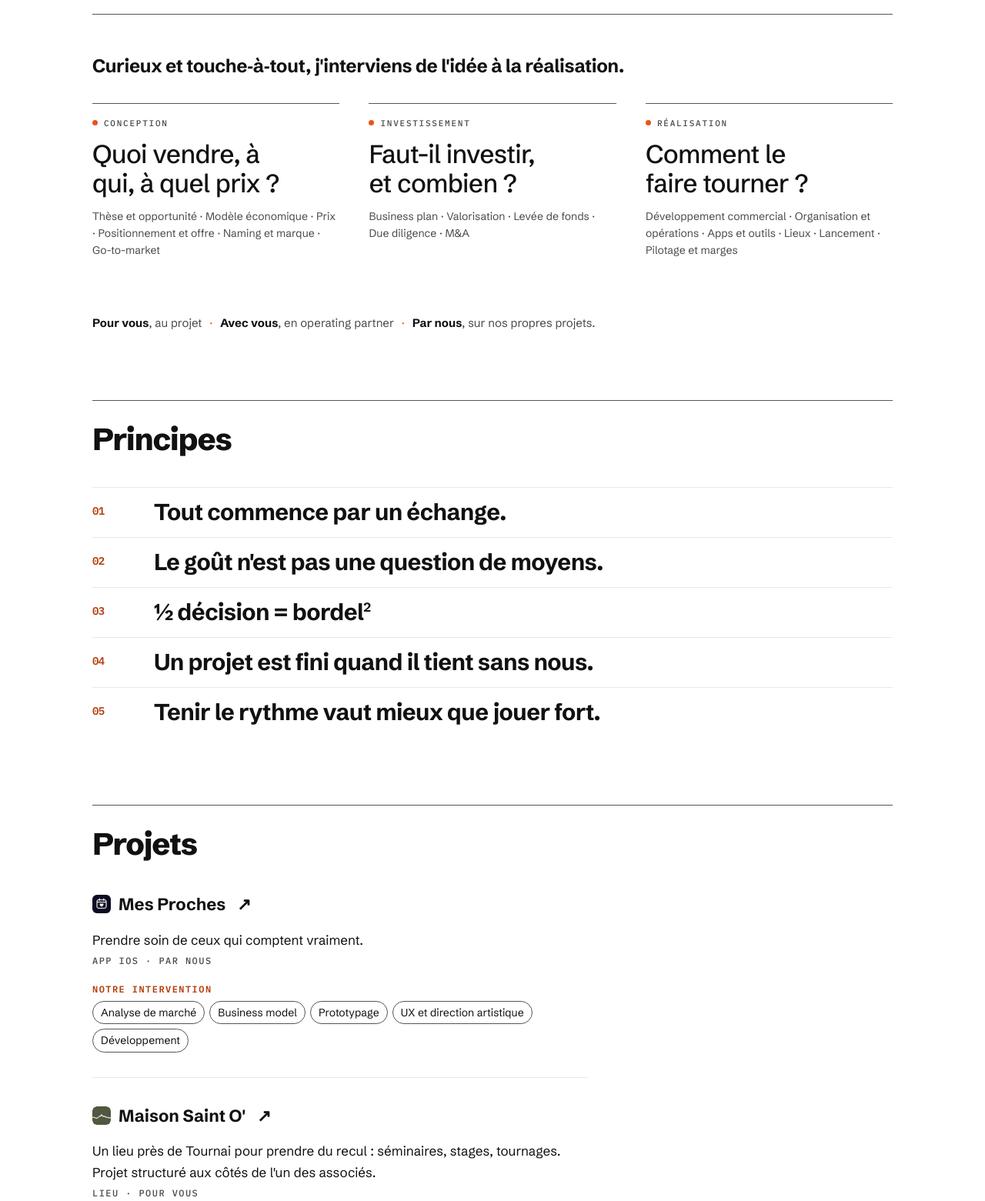
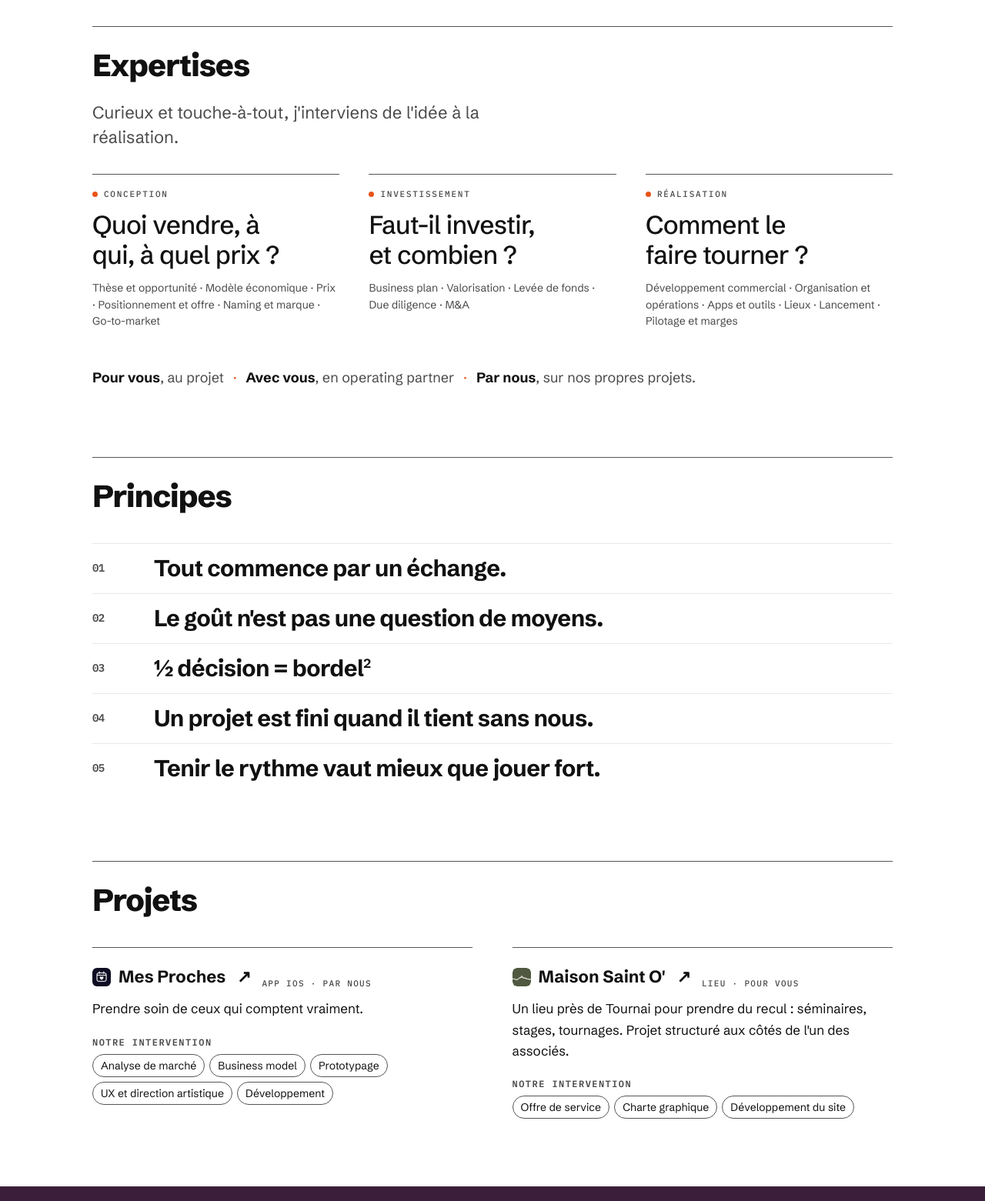
Before and after one commit to bschoeffel/paradiddle-site, a plain HTML site: page index.html in a window 1280 px wide. Shown: the part 720-2281 px from the top of the page at 77% size. Drawn offline with Linux system fonts and the light colour scheme.

Commit message:
Mise en page : titre Expertises, projets en deux colonnes, espacements réguliers, orange réservé aux temps forts
Co-Authored-By: Claude Opus 5.5 <noreply@anthropic.com>
Claude-Session: https://claude.ai/code/session_01BLnAgTWFHsGTDW4dwBqLML

```diff
--- a/index.html
+++ b/index.html
@@ -98,7 +98,7 @@ section.s { border-top: 1.5px solid var(--ink); padding: 28px 0 88px; }
 .rules { list-style: none; padding: 0; counter-reset: r; }
 .rules li { counter-increment: r; display: grid; grid-template-columns: 64px minmax(0, 1fr); gap: 16px; padding: 14px 0; border-top: 1px solid var(--line); font-size: clamp(22px, 2.6vw, 30px); line-height: 1.2; font-weight: 700; letter-spacing: -0.02em; }
 @media (max-width: 620px) { .rules li { grid-template-columns: 34px minmax(0, 1fr); gap: 8px; } }
-.rules li::before { content: counter(r, decimal-leading-zero); font: 600 14px var(--mono); color: var(--accent-ink); padding-top: .55em; }
+.rules li::before { content: counter(r, decimal-leading-zero); font: 600 14px var(--mono); color: var(--muted); padding-top: .55em; }
 
 /* 04 Index */
 .index { width: 100%; border-collapse: collapse; font-size: 16px; }
@@ -217,7 +217,7 @@ footer .wrap { display: flex; justify-content: space-between; align-items: end;
 .s-head { grid-template-columns: minmax(0, 1fr) !important; gap: 0 !important; }
 .s-body { margin-left: 0 !important; }
 /* Ouverture par le fondateur */
-.opener { padding: clamp(56px, 9vw, 112px) 0 clamp(40px, 6vw, 72px); }
+.opener { padding: clamp(56px, 9vw, 112px) 0 88px; }
 .opener .kicker { margin: 0 0 18px; font: 500 12px var(--mono); letter-spacing: .14em; text-transform: uppercase; color: var(--muted); }
 .opener h1 { margin: 0; font-size: clamp(34px, 5.4vw, 68px); line-height: 1.05; font-weight: 800; letter-spacing: -0.035em; max-width: 14em; text-wrap: balance; }
 .opener h1 em { font-style: normal; color: var(--accent); }
@@ -229,7 +229,7 @@ footer .wrap { display: flex; justify-content: space-between; align-items: end;
 .me-name span { font: 500 11px var(--mono); letter-spacing: .14em; text-transform: uppercase; color: var(--muted); }
 .me .xp { margin-top: 6px; }
 @media (max-width: 560px) { .me { grid-template-columns: minmax(0, 1fr); } .me img { width: 80px; height: 80px; } }
-.opening .lead { margin: 0 0 28px; font-size: clamp(20px, 2vw, 24px); font-weight: 700; letter-spacing: -0.015em; }
+.opening .lead { margin: -16px 0 32px; font-size: clamp(19px, 1.8vw, 22px); line-height: 1.45; color: var(--muted); max-width: 46ch; }
 /* Animation dans l'ouverture */
 .opener .dot { display: inline-block; width: .19em; height: .19em; border-radius: 50%; background: var(--accent); margin-left: .05em; vertical-align: baseline; }
 .opener .w { transition: color .35s ease; }
@@ -241,7 +241,7 @@ html.pd-intro.pd-hero-in .opener h1 > span { opacity: 1; transform: none; }
 .opener .hits { margin-top: clamp(28px, 4vw, 44px); padding-top: 0; max-width: 520px; gap: clamp(6px, 1vw, 12px); }
 .opener .hit { border-width: 2px; font-size: clamp(11px, 1.2vw, 15px); }
 /* Ouverture : les trois questions, sans titre — version fine */
-.opening { padding: clamp(32px, 4vw, 48px) 0 clamp(48px, 7vw, 88px); border-top: .5px solid #555; }
+.opening { padding: 28px 0 88px; border-top: .5px solid #555; }
 .qs { list-style: none; margin: 0; padding: 0; display: grid; grid-template-columns: repeat(3, minmax(0, 1fr)); gap: 0 clamp(20px, 3vw, 40px); }
 .qs li { display: grid; align-content: start; gap: 14px; padding-top: 18px; border-top: .5px solid #555; }
 .qs .tag { margin: 0; display: flex; align-items: center; gap: 8px; font: 500 11px var(--mono); letter-spacing: .16em; text-transform: uppercase; color: var(--muted); }
@@ -249,7 +249,7 @@ html.pd-intro.pd-hero-in .opener h1 > span { opacity: 1; transform: none; }
 .qs .q { margin: 0; font-size: clamp(24px, 2.6vw, 34px); line-height: 1.15; font-weight: 500; letter-spacing: -0.02em; text-wrap: balance; }
 .qs .q em { font-style: normal; color: var(--accent); }
 .qs .d { margin: 0; font-size: 14px; line-height: 1.55; color: var(--muted); }
-.opening .modes { margin-top: clamp(40px, 6vw, 72px); font-size: 15px; }
+.opening .modes { margin-top: 48px; font-size: clamp(16px, 1.5vw, 18px); }
 @media (max-width: 760px) { .qs { grid-template-columns: minmax(0, 1fr); gap: 32px; } }
 /* Accroche rythmée : les mots s'allument sur les accents, la balle devient le point final */
 .hero .dot { display: inline-block; width: .19em; height: .19em; border-radius: 50%; background: var(--accent); margin-left: .05em; vertical-align: baseline; }
@@ -321,12 +321,14 @@ nav a:hover { color: var(--accent-ink); }
 .rules sup { font-size: .55em; line-height: 0; vertical-align: super; }
 
 /* Liens projets avec icône */
-.works { list-style: none; margin: 0; padding: 0; display: grid; gap: 32px; max-width: 62ch; }
-.work { padding-bottom: 32px; border-bottom: .5px solid #E8E8E4; }
-.work h3 { margin: 0; font-size: 22px; font-weight: 700; }
+.works { list-style: none; margin: 0; padding: 0; display: grid; grid-template-columns: repeat(2, minmax(0, 1fr)); gap: 32px clamp(24px, 4vw, 56px); }
+@media (max-width: 760px) { .works { grid-template-columns: minmax(0, 1fr); } }
+.work { padding-top: 20px; border-top: .5px solid #555; }
+.work h3 { margin: 0; font-size: 22px; font-weight: 700; display: flex; flex-wrap: wrap; align-items: baseline; gap: 4px 14px; }
+.work .kind { font: 500 11px var(--mono); letter-spacing: .12em; text-transform: uppercase; color: var(--muted); }
 .work .why { margin: 10px 0 0; font-size: 17px; }
 .work .what { margin: 6px 0 0; font: 500 12px var(--mono); letter-spacing: .12em; text-transform: uppercase; color: var(--muted); }
-.work .lbl { margin: 22px 0 8px; font: 600 12px var(--mono); letter-spacing: .12em; text-transform: uppercase; color: var(--accent-ink); }
+.work .lbl { margin: 22px 0 8px; font: 600 12px var(--mono); letter-spacing: .12em; text-transform: uppercase; color: var(--muted); }
 .tags { list-style: none; margin: 0; padding: 0; display: flex; flex-wrap: wrap; gap: 6px; }
 .tags li { font-size: 14px; padding: 3px 10px; border: .5px solid #555; border-radius: 999px; }
 .work .st { margin: 18px 0 0; display: flex; align-items: center; gap: 0; }
@@ -405,7 +407,8 @@ try { if (!window.matchMedia('(prefers-reduced-motion: reduce)').matches && !ses
     </section>
 
     <section class="opening" id="studio" aria-labelledby="studio-title">
-      <h2 id="studio-title" class="lead">Curieux et touche‑à‑tout, j'interviens de l'idée à la réalisation.</h2>
+      <div class="s-head"><h2 id="studio-title">Expertises</h2></div>
+      <p class="lead">Curieux et touche‑à‑tout, j'interviens de l'idée à la réalisation.</p>
       <ol class="qs">
         <li><p class="tag">Conception</p><p class="q">Quoi vendre, à qui, à quel prix&nbsp;?</p><p class="d">Thèse et opportunité · Modèle économique · Prix · Positionnement et offre · Naming et marque · Go-to-market</p></li>
         <li><p class="tag">Investissement</p><p class="q">Faut-il investir, et combien&nbsp;?</p><p class="d">Business plan · Valorisation · Levée de fonds · Due diligence · M&amp;A</p></li>
@@ -433,18 +436,16 @@ try { if (!window.matchMedia('(prefers-reduced-motion: reduce)').matches && !ses
         <ul class="works">
           <li class="work">
             <div class="work-txt">
-              <h3><a class="proj" href="https://mesproches.app" target="_blank" rel="noopener"><img src="assets/projets/mesproches.png" alt="" width="24" height="24">Mes Proches<span aria-hidden="true">&nbsp;↗</span></a></h3>
+              <h3><a class="proj" href="https://mesproches.app" target="_blank" rel="noopener"><img src="assets/projets/mesproches.png" alt="" width="24" height="24">Mes Proches<span aria-hidden="true">&nbsp;↗</span></a><span class="kind">App iOS · par nous</span></h3>
               <p class="why">Prendre soin de ceux qui comptent vraiment.</p>
-              <p class="what">App iOS · par nous</p>
               <p class="lbl">Notre intervention</p>
               <ul class="tags"><li>Analyse de marché</li><li>Business model</li><li>Prototypage</li><li>UX et direction artistique</li><li>Développement</li></ul>
             </div>
           </li>
           <li class="work">
             <div class="work-txt">
-              <h3><a class="proj" href="https://maisonsainto.com" target="_blank" rel="noopener"><img src="assets/projets/maisonsainto.svg" alt="" width="24" height="24">Maison Saint O'<span aria-hidden="true">&nbsp;↗</span></a></h3>
+              <h3><a class="proj" href="https://maisonsainto.com" target="_blank" rel="noopener"><img src="assets/projets/maisonsainto.svg" alt="" width="24" height="24">Maison Saint O'<span aria-hidden="true">&nbsp;↗</span></a><span class="kind">Lieu · pour vous</span></h3>
               <p class="why">Un lieu près de Tournai pour prendre du recul&nbsp;: séminaires, stages, tournages. Projet structuré aux côtés de l'un des associés.</p>
-              <p class="what">Lieu · pour vous</p>
               <p class="lbl">Notre intervention</p>
               <ul class="tags"><li>Offre de service</li><li>Charte graphique</li><li>Développement du site</li></ul>
             </div>
```
